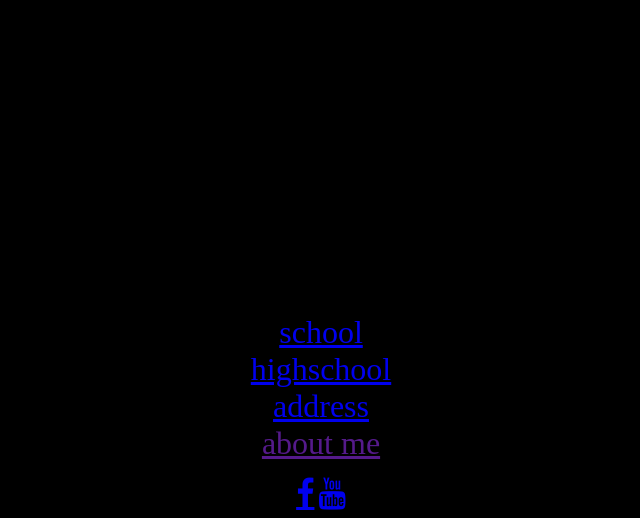
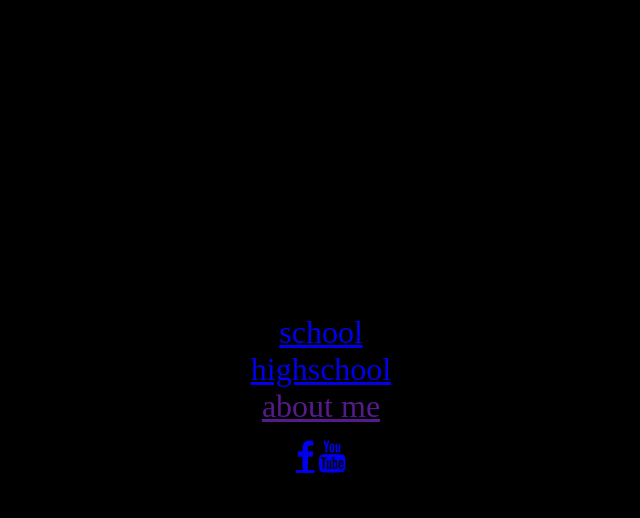
Before and after one commit to sushantkhatri01/profile, a plain HTML site: page index.html in a window 1280 px wide. Shown: the part 330-848 px from the top of the page, without its empty margins (319-959 px from the left). After the commit the page ends 811 px from the top, so only its background shows below. Drawn offline with Linux system fonts and the light colour scheme.

Commit message:
Update index.html

```diff
--- a/index.html
+++ b/index.html
@@ -10,7 +10,7 @@
             <center>
                 <a href="https://www.facebook.com/Kabhre-Secondary-School-979101075620547" class="text" style="font-size:xx-large;">school</a><br>
             <a href="https://kuhs.edu.np" class="text" style="font-size:xx-large;">highschool</a><br>
-            <a href="https://www.google.com/maps/@27.6290871,85.5334343,49m/data=!3m1!1e3" class="text" style="font-size:xx-large;">address</a><br>
+
             <a href="" class="text" style="font-size:xx-large;">about me</a><br>
             </center>
 
```
